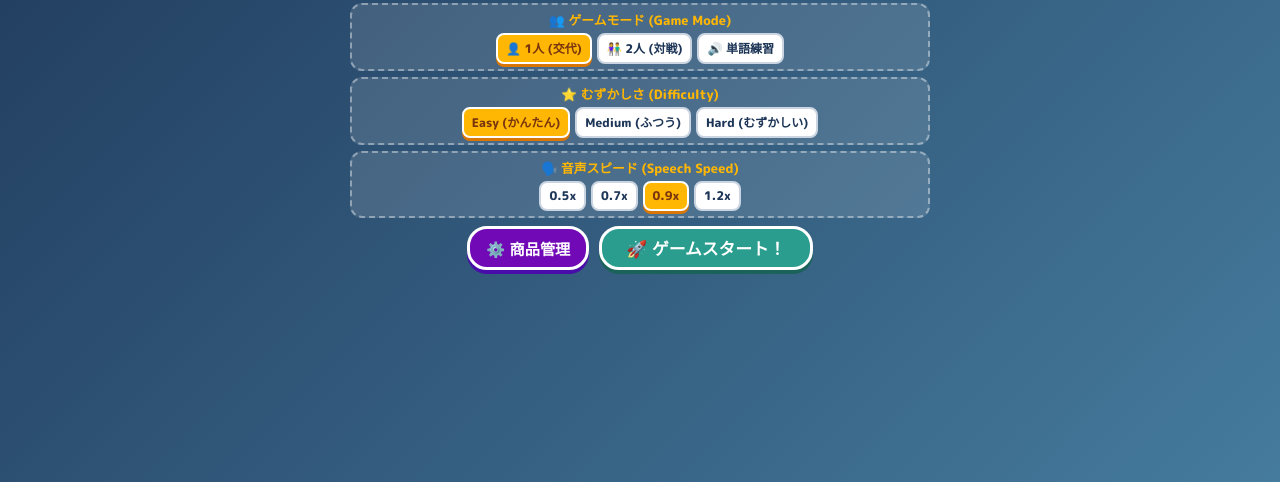
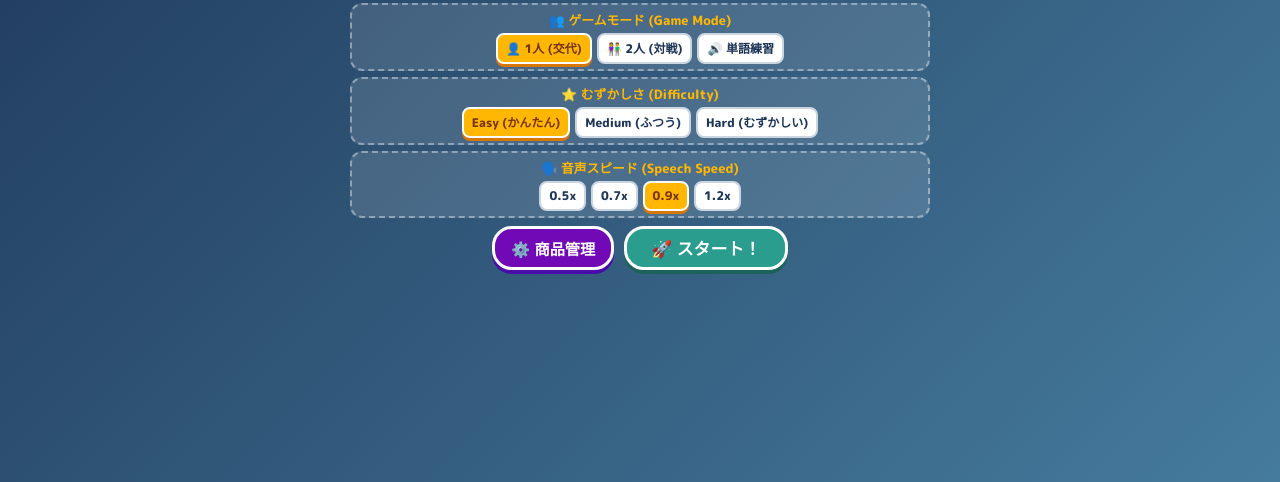
Before and after one commit to dariuszt007/shop-mart, a plain HTML site: page index1.html in a window 1280 px wide. Shown: the part 318-800 px from the top of the page. Drawn offline with Linux system fonts and the light colour scheme.

Commit message:
Update start button text for game initiation

```diff
--- a/index1.html
+++ b/index1.html
@@ -897,7 +897,7 @@
             const startBtn = document.getElementById('start-game-btn');
             startBtn.disabled = false;
             startBtn.style.opacity = '1';
-            startBtn.textContent = '🚀 ゲームスタート！';
+            startBtn.textContent = '🚀 スタート！';
         }
 
         loadProductsFromServer();
```
